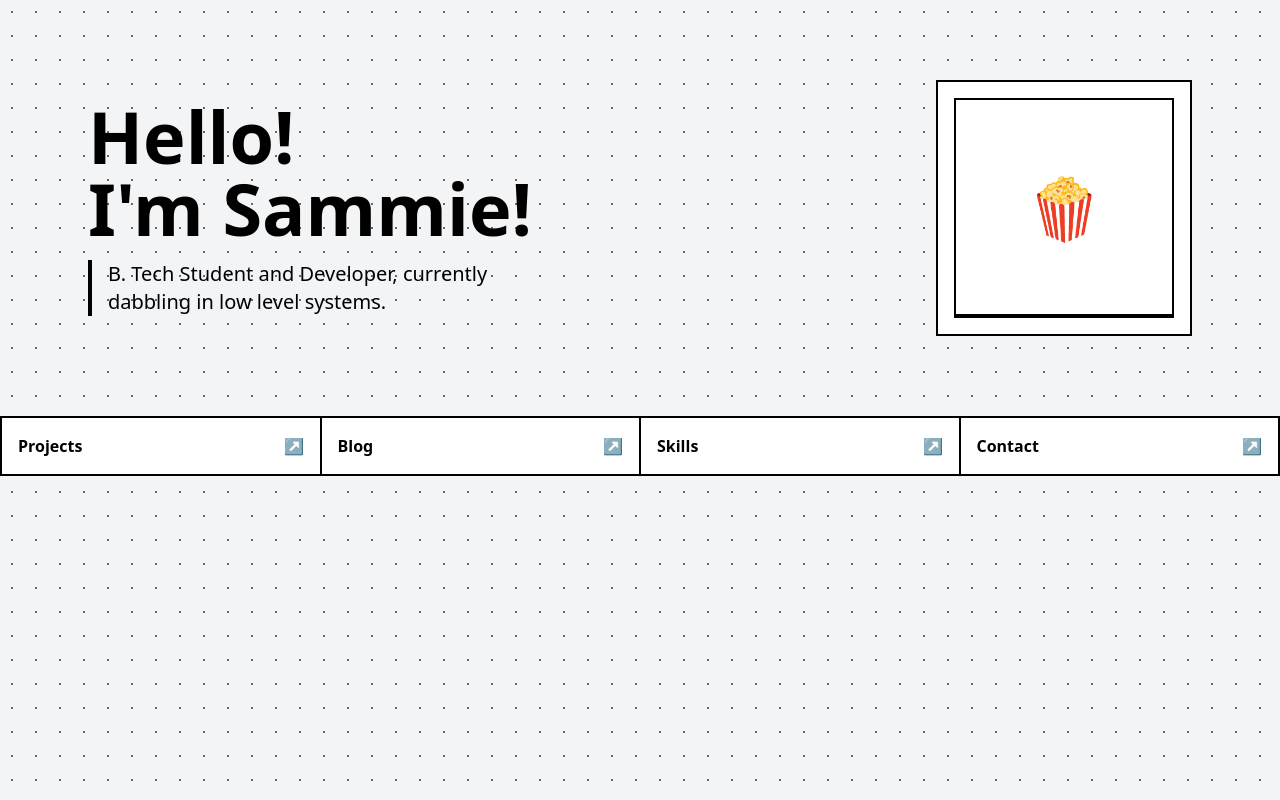
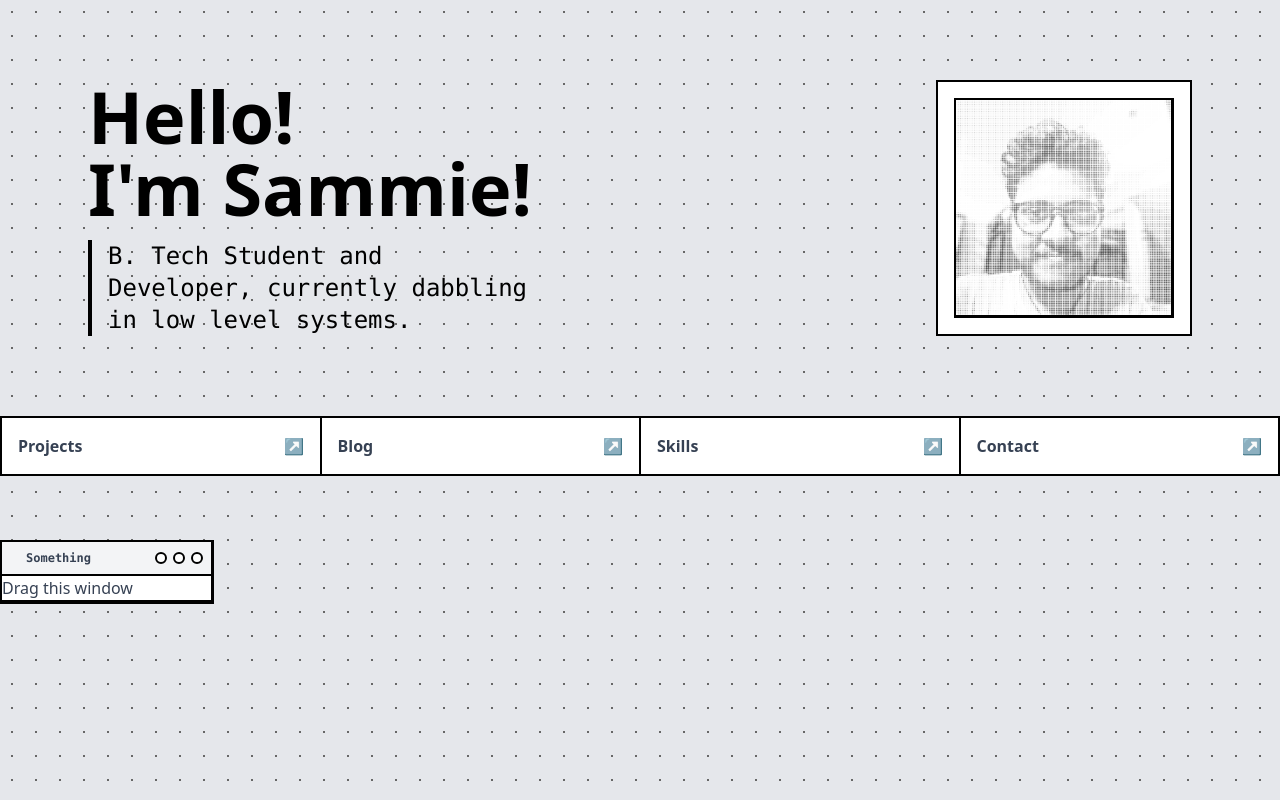
Before and after one commit to Sammie156/Portfolio, a React (Vite) app: page / in a window 1280 px wide. Built offline with nearby package versions, Linux system fonts and the light colour scheme.

Commit message:
Added profile picture. Playing with WindowCard

```diff
--- a/src/components/Hero.jsx
+++ b/src/components/Hero.jsx
@@ -1,24 +1,28 @@
+import heroImage from '../assets/SAM-dot-art.png';
+
 const Hero = () => {
   return (
     <section className="py-20 flex flex-col md:flex-row items-center justify-between gap-10">
       <div className="flex-1">
-                <h1 className="text-7xl font-black leading-none mb-4">
+        <h1 className="text-7xl font-black text-black leading-none mb-4">
           Hello! <br /> I'm Sammie!
         </h1>
-                <p className="text-xl font-medium max-w-md border-l-4 border-black pl-4">
-                    B. Tech Student and Developer, currently dabbling in low level systems.
+        <p className="text-2xl font-medium max-w-md border-l-4 font-mono text-black border-black pl-4">
+          B. Tech Student and Developer, currently dabbling in low level
+          systems.
         </p>
       </div>
 
       <div className="w-64 h-64 border-2 border-black bg-white shadow-hard-lg flex items-center justify-center p-4">
         <div className="w-full h-full border-2 border-black flex flex-col">
-                    <div className="flex-1 flex items-center justify-center border-b-2 border-black">
-                        <span className="text-6xl text-black">🍿</span>
+          <div className="flex-1 flex items-center justify-center border-b-2 border-r-1 border-black">
+            {/*TODO: Add a better image, one generated by my Dot Matrix image converter*/}
+            <span className="text-6xl text-black"><img src={heroImage}/></span>
           </div>
         </div>
       </div>
     </section>
-    )
+  );
 };
 
 export default Hero;
--- a/src/components/WindowCard.jsx
+++ b/src/components/WindowCard.jsx
@@ -6,7 +6,7 @@ const WindowCard = ({ filename, children, className = "" }) => {
       drag
       dragMomentum={false} // Makes it stop exactly where you let go
       whileDrag={{ scale: 1.02, zIndex: 50 }} // Visual feedback when dragging
-      className={`absolute bg-white border-2 border-black shadow-hard ${className}`}
+      className={`absolute bg-white border-2 border-b-4 border-r-3 border-black shadow-hard ${className}`}
     >
       <div className="cursor-grab active:cursor-grabbing flex items-center justify-between border-b-2 border-black bg-gray-100 p-2">
         <span className="text-xs font-mono font-bold select-none px-4">
--- a/src/index.css
+++ b/src/index.css
@@ -2,7 +2,7 @@
 
 @layer base {
   body {
-    @apply bg-gray-100 text-black;
+    @apply bg-gray-200 text-gray-700;
 
     background-image: radial-gradient(#676767 1px, transparent 1px);
     background-size: 24px 24px;
--- a/src/pages/Home.jsx
+++ b/src/pages/Home.jsx
@@ -22,6 +22,14 @@ function Home() {
           </button>
         ))}
       </div>
+
+      <WindowCard filename="Something">
+        <div>
+          <p>
+            Drag this window
+          </p>
+        </div>
+      </WindowCard>
     </main>
   );
 }
```
Also changed, not shown: src/assets/SAM-dot-art.png (added). Lines whose indentation alone changed are shown as unchanged.
